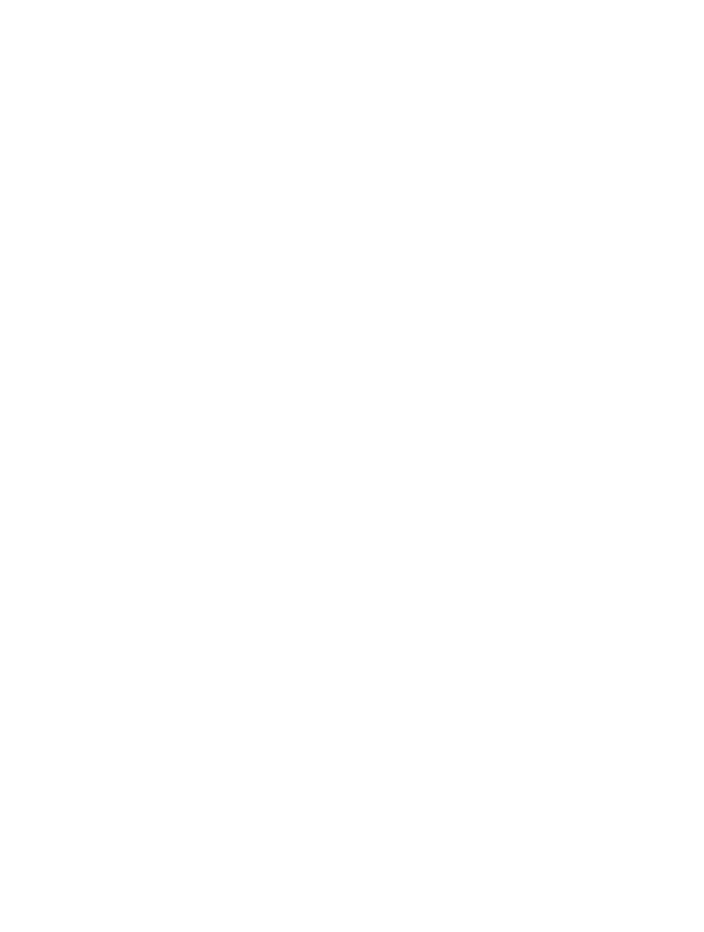
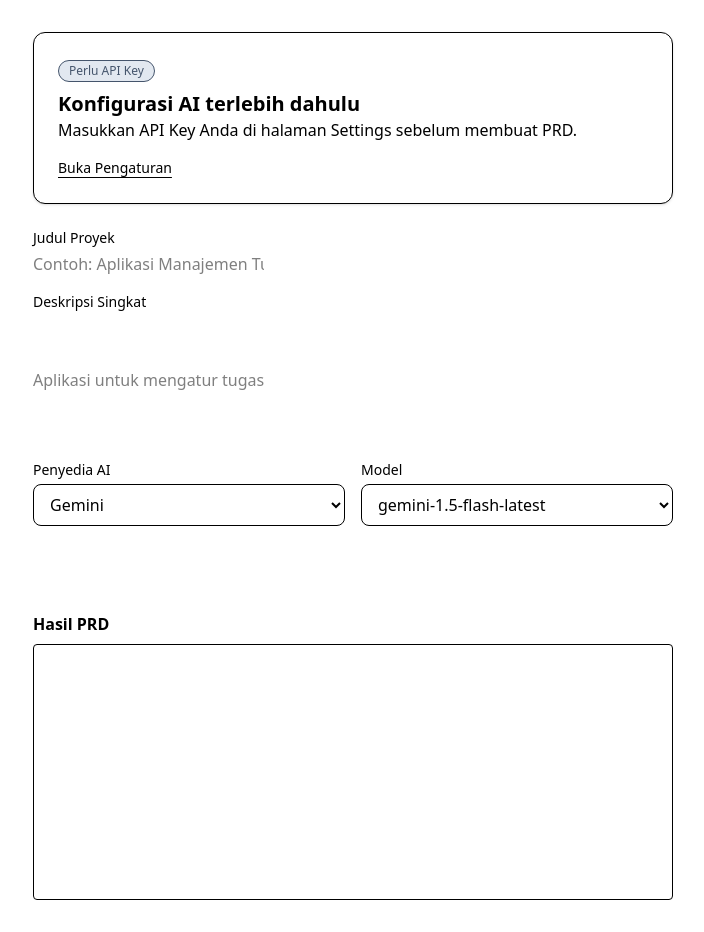
Before and after one commit to bimoadiparwa/rencanai, a React (Vite) app: page /prd/create in a window 1280 px wide. Shown: the whole page, without its empty margins (287-991 px from the left). Before the commit the page ends 800 px from the top, so only its background shows below. Built offline with nearby package versions, Linux system fonts and the light colour scheme.

Commit message:
feat: add PRD generator page with streaming AI

```diff
--- a/src/components/ui/Button.tsx
+++ b/src/components/ui/Button.tsx
@@ -6,6 +6,7 @@ export function Button({
   variant = "primary",
   loading = false,
   disabled = false,
+  type = "button",
   onClick,
   className,
 }: {
@@ -13,6 +14,7 @@ export function Button({
   variant?: "primary" | "ghost" | "danger";
   loading?: boolean;
   disabled?: boolean;
+  type?: "button" | "submit" | "reset";
   onClick?: () => void;
   className?: string;
 }) {
@@ -25,6 +27,7 @@ export function Button({
   return (
     <button
       className={twMerge(clsx(base, variants[variant], className))}
+      type={type}
       onClick={onClick}
       disabled={disabled || loading}
     >
--- a/src/pages/PrdCreate.tsx
+++ b/src/pages/PrdCreate.tsx
@@ -1,3 +1,152 @@
+import { useState } from "react";
+import { useNavigate, Link } from "react-router-dom";
+import { useStore } from "../store/useStore";
+import { generatePrd } from "../lib/ai";
+import { Input } from "../components/ui/Input";
+import { Select } from "../components/ui/Select";
+import { Button } from "../components/ui/Button";
+import { Badge } from "../components/ui/Badge";
+import { Card } from "../components/ui/Card";
+import type { Settings } from "../types";
+
+const MODELS = {
+  gemini: ["gemini-1.5-flash-latest", "gemini-1.5-pro-latest"],
+  openrouter: ["openrouter/auto", "google/gemini-2.0-flash-exp:free"],
+};
+
 export default function PrdCreate() {
-  return null;
+  const navigate = useNavigate();
+  const settings = useStore((s) => s.settings);
+  const addPrd = useStore((s) => s.addPrd);
+  const setSettings = useStore((s) => s.setSettings);
+  const [title, setTitle] = useState("");
+  const [brief, setBrief] = useState("");
+  const [content, setContent] = useState("");
+  const [generating, setGenerating] = useState(false);
+  const [error, setError] = useState<string | null>(null);
+  const [abortCtrl, setAbortCtrl] = useState<{ abort: () => void } | null>(null);
+
+  const ready = Boolean(settings?.apiKey);
+  const models = settings ? MODELS[settings.provider] : MODELS.gemini;
+
+  const handleProviderChange = (v: string) => {
+    setSettings({ ...(settings ?? ({} as Settings)), provider: v as Settings["provider"] });
+  };
+
+  const handleGenerate = async (e: React.FormEvent) => {
+    e.preventDefault();
+    if (!ready || !settings) return;
+    setError(null);
+    setContent("");
+    setGenerating(true);
+    const { abort } = generatePrd({
+      provider: settings.provider,
+      apiKey: settings.apiKey,
+      model: settings.model,
+      brief: `${title}\n\n${brief}`,
+      onChunk: (t) => setContent((c) => c + t),
+      onComplete: async () => {
+        setGenerating(false);
+        const prd = {
+          id: crypto.randomUUID(),
+          title,
+          description: brief,
+          content,
+          tasks: [],
+          createdAt: Date.now(),
+          updatedAt: Date.now(),
+        };
+        addPrd(prd);
+        navigate(`/prd/${prd.id}`);
+      },
+      onError: (err) => {
+        setGenerating(false);
+        setError(err.message);
+      },
+    });
+    setAbortCtrl({ abort });
+  };
+
+  return (
+    <div className="max-w-2xl mx-auto py-8 px-4">
+      {!ready && (
+        <Card className="mb-6">
+          <Badge variant="muted">Perlu API Key</Badge>
+          <h1 className="mt-2 text-xl font-bold">Konfigurasi AI terlebih dahulu</h1>
+          <p className="text-muted">Masukkan API Key Anda di halaman Settings sebelum membuat PRD.</p>
+          <Link to="/settings" className="mt-4 inline-block text-sm underline underline-offset-4">
+            Buka Pengaturan
+          </Link>
+        </Card>
+      )}
+      <form onSubmit={handleGenerate} className="space-y-4">
+        <div>
+          <label className="block text-sm font-medium mb-1">Judul Proyek</label>
+          <Input
+            value={title}
+            onChange={(e) => setTitle(e.target.value)}
+            placeholder="Contoh: Aplikasi Manajemen Tugas"
+          />
+        </div>
+        <div>
+          <label className="block text-sm font-medium mb-1">Deskripsi Singkat</label>
+          <Input
+            value={brief}
+            onChange={(e) => setBrief(e.target.value)}
+            placeholder="Aplikasi untuk mengatur tugas harian tim…"
+            className="h-32"
+          />
+        </div>
+        <div className="grid grid-cols-2 gap-4">
+          <Select
+            value={settings?.provider ?? "gemini"}
+            onChange={handleProviderChange}
+            options={[
+              { label: "Gemini", value: "gemini" },
+              { label: "OpenRouter", value: "openrouter" },
+            ]}
+            label="Penyedia AI"
+          />
+          <Select
+            value={settings?.model ?? ""}
+            onChange={(v) =>
+              setSettings({ ...(settings ?? ({} as Settings)), model: v })
+            }
+            options={models.map((m) => ({ label: m, value: m }))}
+            label="Model"
+          />
+        </div>
+        {error && (
+          <Card className="border-red-200 bg-red-50 text-red-800 dark:border-red-900/30 dark:bg-red-900/20 p-3 mt-4">
+            {error}
+            <Link
+              to="/settings"
+              className="mt-2 inline-block text-sm underline underline-offset-4 text-red-700 dark:text-red-400"
+            >
+              Perbaiki di Settings
+            </Link>
+          </Card>
+        )}
+        <div className="flex items-center gap-3">
+          <Button type="submit" variant="primary" disabled={!ready || generating}>
+            {generating ? "Menghasilkan PRD…" : "Buat PRD dengan AI"}
+          </Button>
+          {generating && abortCtrl && (
+            <Button type="button" variant="danger" onClick={() => abortCtrl?.abort()}>
+              Batal
+            </Button>
+          )}
+        </div>
+      </form>
+      <div className="mt-8">
+        <h3 className="font-semibold mb-2">Hasil PRD</h3>
+        <div
+          data-testid="prd-content"
+          className="h-64 overflow-y-auto border rounded p-4 bg-white dark:bg-slate-800 font-mono text-sm whitespace-pre-wrap"
+        >
+          {content}
+        </div>
+      </div>
+    </div>
+  );
 }
```
Also changed, not shown: 1 other file (tests, documents, lock files or other folders).
